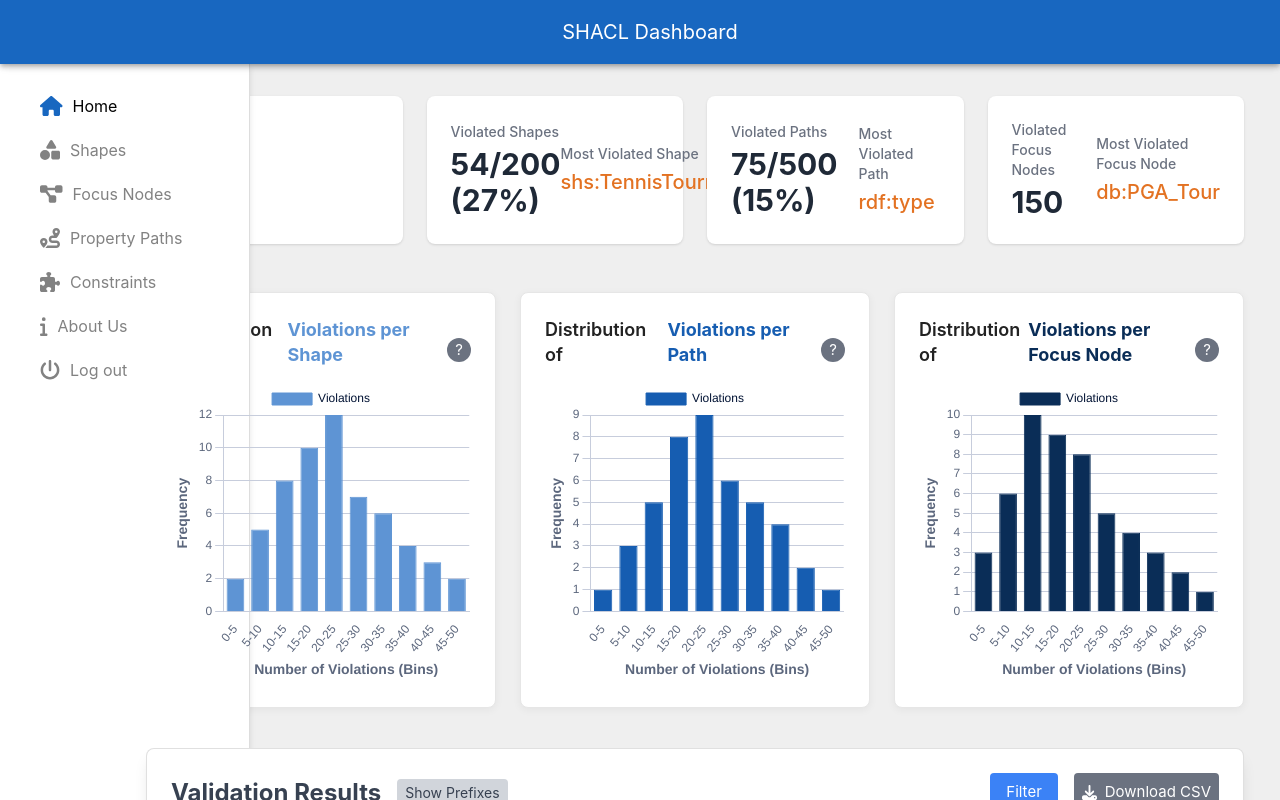
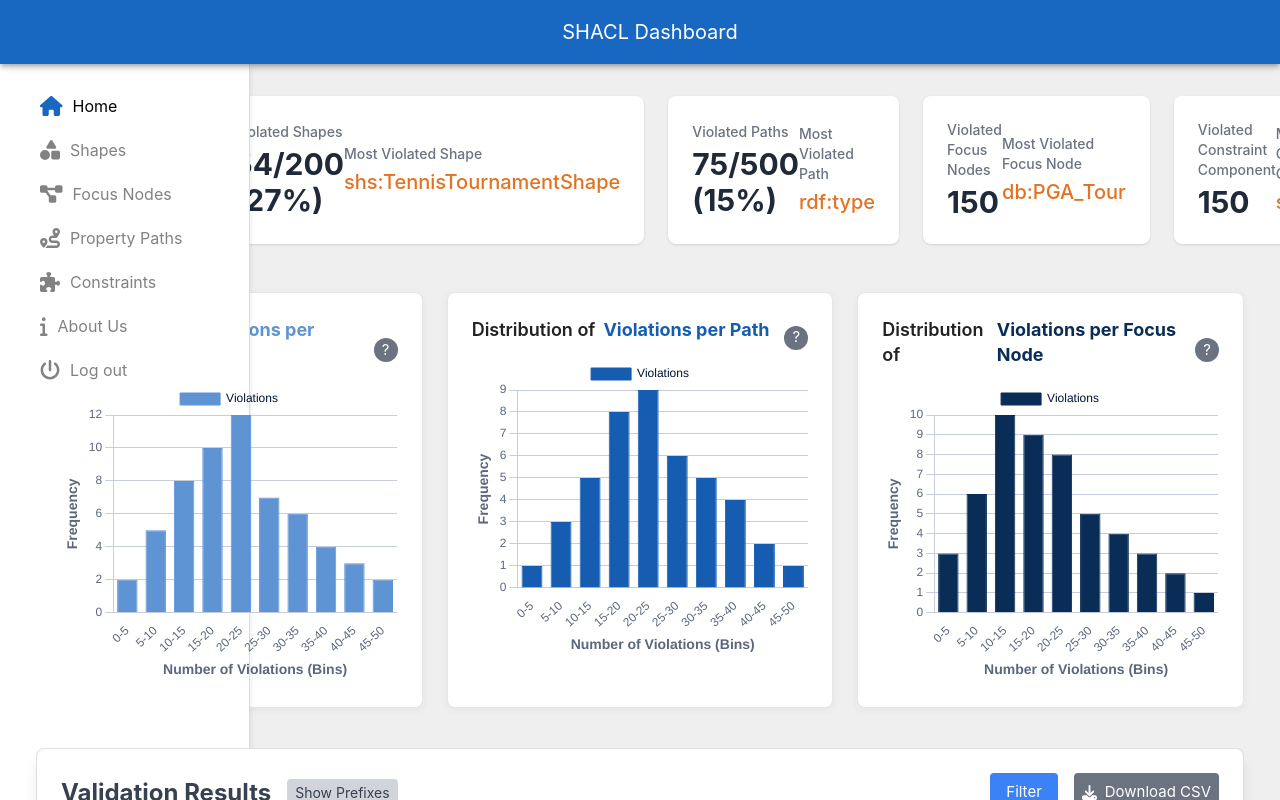
Before and after one commit to DE-TUM/shacl-dashboard, a Vue app in the folder frontend/: page /home in a window 1280 px wide. Both pictures are taken after a click on the button "ENTER". Built offline with nearby package versions, Linux system fonts and the light colour scheme.

Commit message:
Small Tag

```diff
--- a/frontend/src/components/Layout/MainContent.vue
+++ b/frontend/src/components/Layout/MainContent.vue
@@ -1,7 +1,8 @@
 <template>
   <div class="main-content p-4">
     <!-- Tags Section -->
-    <div class="grid grid-cols-4 gap-6 mb-6">
+    <div class="grid gap-6 mb-6"
+     style="grid-template-columns: minmax(150px, 0.2fr) 1fr 1fr 1fr 1fr;">
   <div
     v-for="(tag, index) in tags"
     :key="index"
@@ -103,10 +104,11 @@ import Tag from "./../Reusable/Tag.vue";
 import ViolationTable from "./../Reusable/ViolationTable.vue";
 
 const tags = [
-  { title: "Violations", value: "5432", titleMaxViolated: "", maxViolated: "" },
+  { title: "Total Violations", value: "5432", titleMaxViolated: "", maxViolated: "" },
   { title: "Violated Shapes", value: "54/200 (27%)", titleMaxViolated: "Most Violated Shape", maxViolated: "shs:TennisTournamentShape"},
   { title: "Violated Paths", value: " 75/500 (15%)", titleMaxViolated: "Most Violated Path", maxViolated: "rdf:type" },
   { title: "Violated Focus Nodes", value: "150", titleMaxViolated: "Most Violated Focus Node", maxViolated: "db:PGA_Tour" },
+  { title: "Violated Constraint Component", value: "150", titleMaxViolated: "Most Violated Constraint Component", maxViolated: "sh:minCount" },
 ];
 
 const shapeHistogramData = ref({
```
Lines whose indentation alone changed are shown as unchanged.
